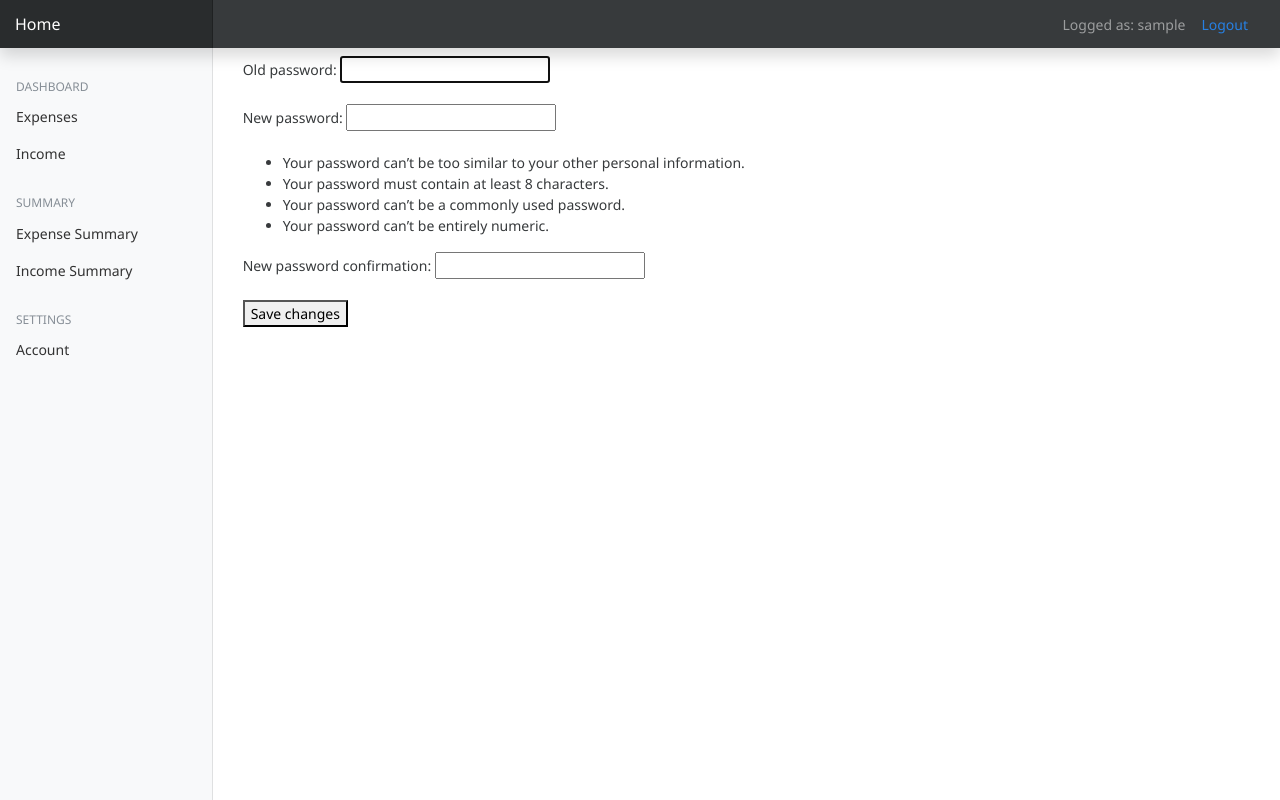
After one commit to JakubG24/Budget-planner, a Django app: page /accounts/change_password/ in a window 1280 px wide. The commit adds this page. Run offline with Django 3.2, Linux system fonts and the light colour scheme; the visitor is signed in with stand-in values (Sample User, id 1); some libraries are stand-ins or nearby versions.

Commit message:
user change password

```diff
--- /dev/null
+++ b/accounts/templates/registration/change_password.html
@@ -0,0 +1,9 @@
+{% extends 'index.html' %}
+{% block account %}
+<form method="POST">
+    {% csrf_token %}
+    {{ form.as_p }}
+    <button type="submit">Save changes</button>
+</form>
+
+{% endblock %}
--- a/accounts/urls.py
+++ b/accounts/urls.py
@@ -6,5 +6,7 @@ from accounts import views
 urlpatterns = [
     path('', include('django.contrib.auth.urls')),
     path('signup/', views.SignUpView.as_view(), name='signup'),
+    path('settings/', views.AccountSettingsView.as_view(), name='account_settings'),
+    path('change_password/', views.ChangePasswordView.as_view(), name='change_password'),
 
 ]
--- a/accounts/views.py
+++ b/accounts/views.py
@@ -1,8 +1,9 @@
-from django.contrib.auth.forms import UserCreationForm
-from django.shortcuts import render
-
-# Create your views here.
+from django.contrib.auth import update_session_auth_hash
+from django.contrib.auth.forms import UserCreationForm, PasswordChangeForm
+from django.contrib.auth.mixins import LoginRequiredMixin
+from django.shortcuts import render, redirect
 from django.urls import reverse_lazy
+from django.views import View
 from django.views.generic import CreateView
 
 
@@ -10,3 +11,26 @@ class SignUpView(CreateView):
     form_class = UserCreationForm
     success_url = reverse_lazy('login')
     template_name = 'registration/login.html'
+
+
+class AccountSettingsView(LoginRequiredMixin, View):
+    def get(self, request):
+        return render(request, 'registration/account_details.html')
+
+    def post(self, request):
+        return redirect(reverse_lazy('change_password'))
+
+
+class ChangePasswordView(LoginRequiredMixin, View):
+    def get(self, request):
+        form = PasswordChangeForm(request.user)
+        return render(request, 'registration/change_password.html', {'form': form})
+
+    def post(self, request):
+        form = PasswordChangeForm(request.user, request.POST)
+        if form.is_valid():
+            user = form.save()
+            update_session_auth_hash(request, user)
+            success_message = 'Your password has been changed successfully!'
+            return render(request, 'registration/account_details.html', {'msg': success_message})
+        return render(request, 'registration/change_password.html', {'form': form})
--- a/templates/index.html
+++ b/templates/index.html
@@ -15,6 +15,7 @@
       <a class="navbar-brand col-sm-3 col-md-2 mr-0" href="/">Home</a>
       <ul class="navbar-nav px-3" style="display: flex; flex-direction: row; align-items: center;">
       {% if user.is_authenticated %}
+        <li><span class="nav-item text-white-50">Logged as: {{ user.username }}</span></li>
         <li><a class="navbar navbar-dark" href="{% url 'logout' %}">Logout</a></li>
       {% else %}
         <li><a class="navbar navbar-dark" href="{% url 'login' %}">Login</a></li>
@@ -27,9 +28,16 @@
       <div class="row">
         {% include 'partials/_sidebar.html' %}
         <main role="main" class="col-md-9 ml-sm-auto col-lg-10 px-4">
-          {% block content %}
+            {% if user.is_authenticated == False %}
+            {% block content %}
+              <div class="container">
+                <p>log in to start planning your budget</p>
+              </div>
+            {% endblock %}
+            {% endif %}
+            {% block account %}
 
-          {% endblock %}
+            {% endblock %}
         </main>
       </div>
     </div>
--- a/templates/partials/_sidebar.html
+++ b/templates/partials/_sidebar.html
@@ -32,7 +32,7 @@
     </h6>
     <ul class="nav flex-column mb-2">
       <li class="nav-item">
-        <a class="nav-link" href="#">Account</a>
+        <a class="nav-link" href="{% url 'account_settings' %}">Account</a>
       </li>
     </ul>
   </div>
```
Also changed, not shown: accounts/templates/registration/account_details.html (added, +9 -0 lines).
